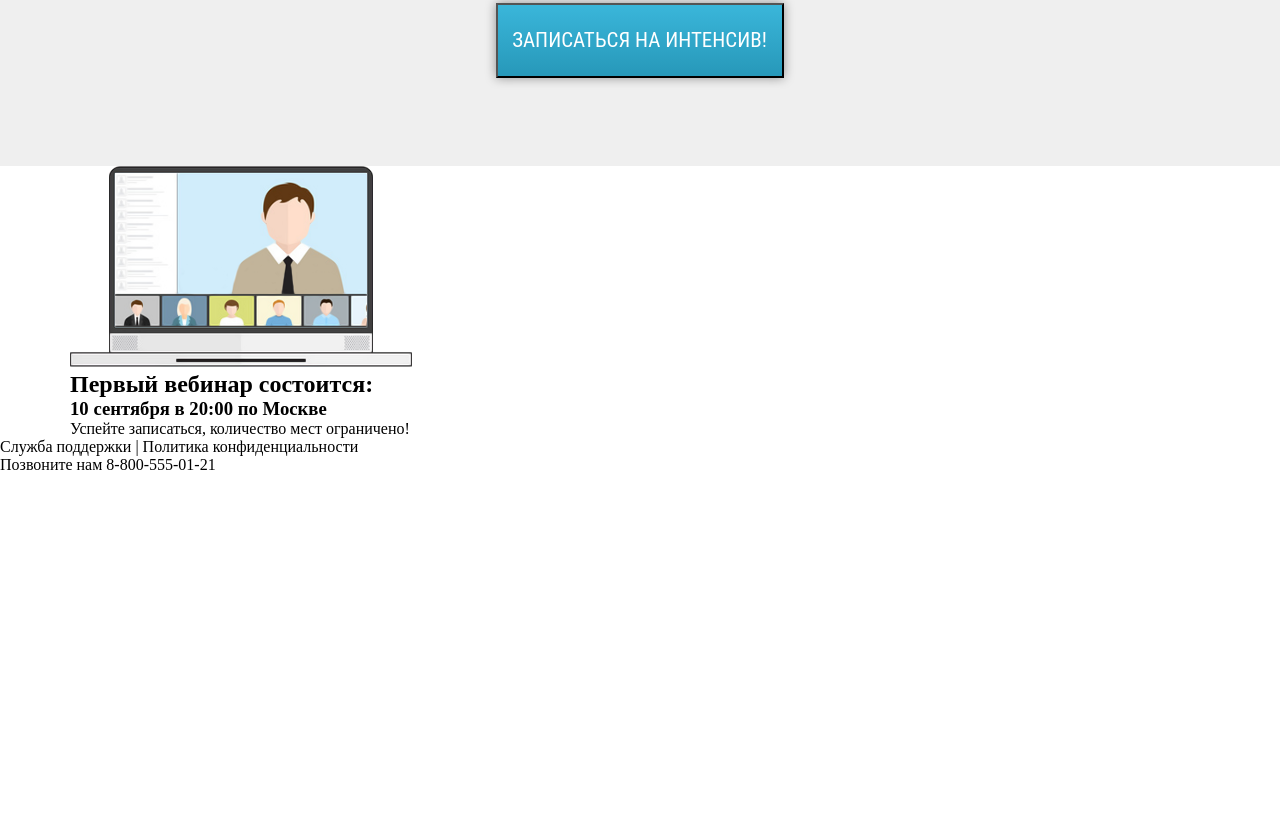
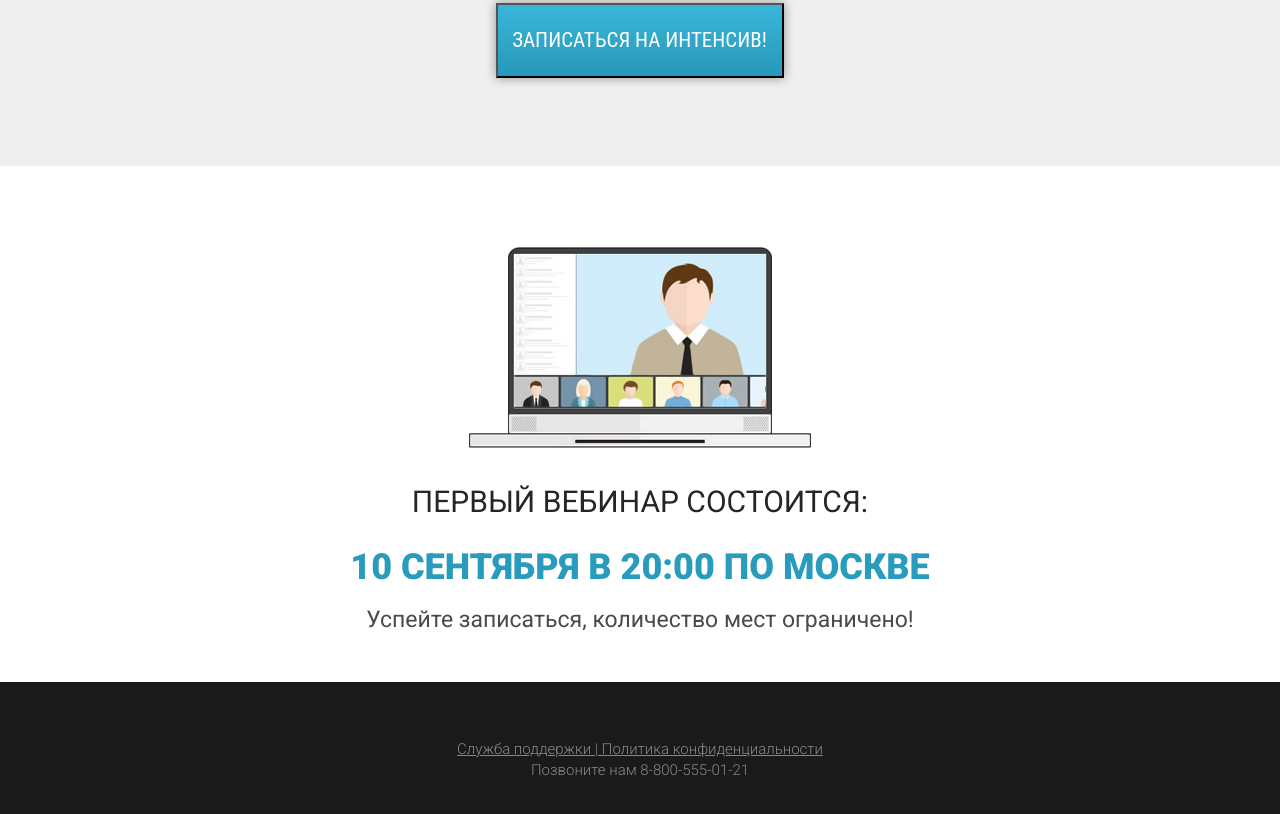
Before and after one commit to gypsysVic/wordpressExample, a plain HTML site: page src/index.html in a window 1280 px wide. Shown: the part 2947-3761 px from the top of the page. Before the commit the page ends 3421 px from the top, so only its background shows below. Drawn offline with Linux system fonts and the light colour scheme.

Commit message:
Done project for desctops

```diff
--- a/src/css/style.css
+++ b/src/css/style.css
@@ -339,3 +339,76 @@
     text-transform: uppercase;
     cursor: pointer;
 }
+
+.notion {
+    min-height: 433px;
+    padding: 81px 0 52px 0;
+}
+
+.notion .notion_img {
+    display: block;
+    margin: 0 auto;
+}
+
+.notion .notion_title {
+    margin: 0 auto;
+    margin-top: 36px;
+    font-family: Roboto;
+    font-style: normal;
+    font-weight: normal;
+    font-size: 30px;
+    text-align: center;
+    text-transform: uppercase;
+    color: #252525;
+}
+
+.notion .notion_text {
+    margin-top: 30px;
+    font-family: Roboto;
+    font-style: normal;
+    font-weight: 900;
+    font-size: 36px;
+    line-height: 36px;
+    align-items: center;
+    text-align: center;
+    text-transform: uppercase;
+    color: #299CBD;
+
+}
+
+.notion .notion_add {
+    margin-top: 25px;
+    font-family: Roboto;
+    font-style: normal;
+    font-weight: normal;
+    font-size: 23px;
+    line-height: 20px;
+    text-align: center;
+    color: #4A4A4A;
+}
+
+footer {
+    min-height: 169px;
+    background-color: #1A1A1A;
+    padding: 57px 0px 69px 0px;
+}
+
+.footer_text {
+    font-family: Roboto;
+    font-style: normal;
+    font-weight: 300;
+    font-size: 15px;
+    line-height: 21px;
+    text-align: center;
+    text-decoration: underline;
+    color: #888888;
+}
+.contact {
+    font-family: Roboto;
+    font-style: normal;
+    font-weight: 300;
+    font-size: 15px;
+    line-height: 21px;
+    text-align: center;
+    color: #888888;
+}
--- a/src/index.html
+++ b/src/index.html
@@ -169,17 +169,19 @@
         </div>
     </section>
 
-    <section  class="section_five">
+    <section class="notion">
         <div class="container">
-            <img src="img/first.png" alt="">
-            <h2 class="upper">Первый вебинар состоится:</h2>
-            <h3 class="upper">10 сентября в 20:00 по Москве</h3>
-            <p>Успейте записаться, количество мест ограничено!</p>
+            <img src="img/first.png" alt="" class="notion_img">
+            <h1 class="notion_title">Первый вебинар состоится:</h1>
+            <div class="notion_text">10 сентября в 20:00 по Москве</div>
+            <div class="notion_add">Успейте записаться, количество мест ограничено!</div>
         </div>
     </section>
 
     <footer>
-        <p class="underlined">Служба поддержки | Политика конфиденциальности <br> Позвоните нам 8-800-555-01-21</p>
+        <div class="footer_text">Служба поддержки | Политика конфиденциальности</div>
+        <div class="contact">Позвоните нам 8-800-555-01-21</div>
+
     </footer>
 </body>
 
```
